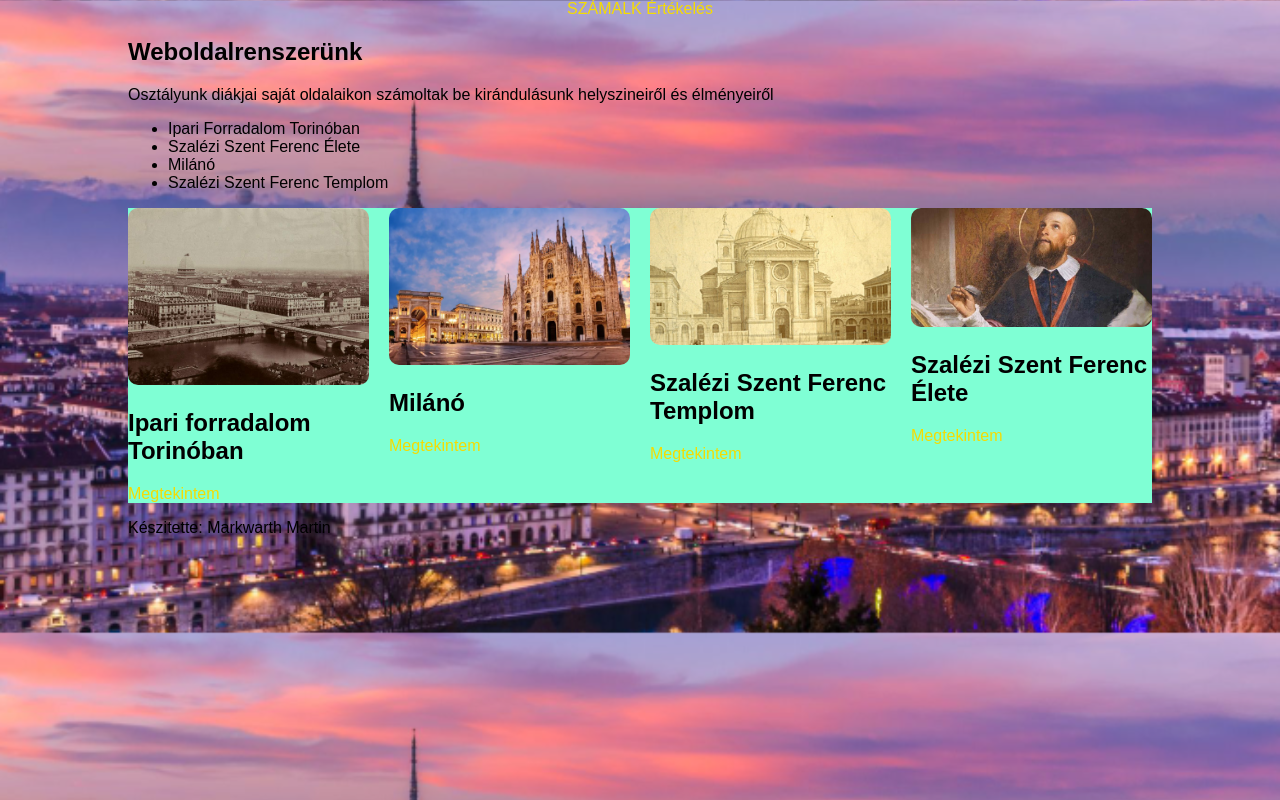
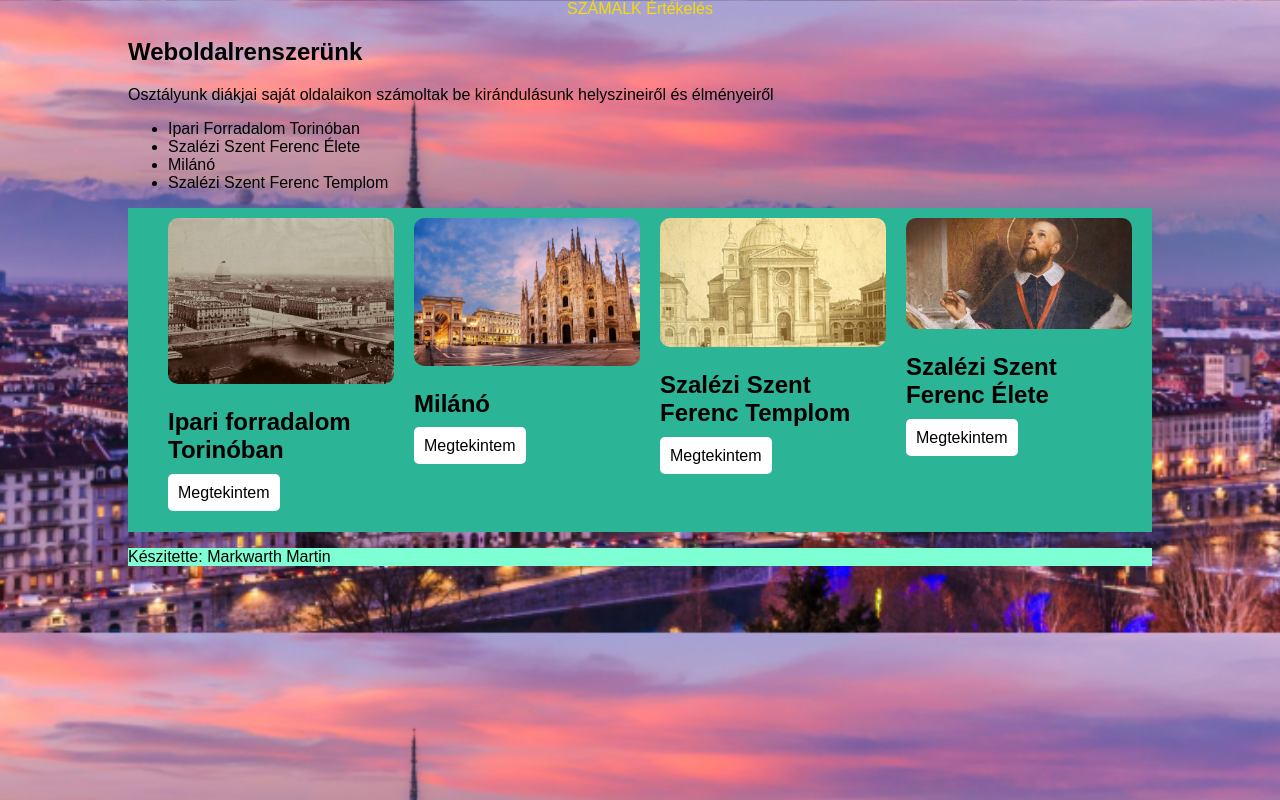
Before and after one commit to Husfield/Markwarth_Martin_Dolgozat2, a plain HTML site: page index.html in a window 1280 px wide. Drawn offline with Linux system fonts and the light colour scheme.

Commit message:
+10 perc

```diff
--- a/formazas.css
+++ b/formazas.css
@@ -4,16 +4,25 @@
 
 body {
     background-image: url(forrasok/fooldal_forrasok/torino.png);
-    background-size: 100%;
+    background-size: cover;
     width: 80%;
     max-width: 1200px;
     margin: auto;
     font-family: sans-serif;
+
 }
 
-
+p {
+    size: 15px;
+}
+.hal{
+    padding: 10px;
+    border-radius: 5px;
+    background-color: white;
+    color: #000;
+}
 a {
-     color: rgb(245, 220, 1);
+    color: rgb(245, 220, 1);
     text-decoration: none;
 
 }
@@ -21,19 +30,31 @@ nav{
     text-align: center;
 
 }
+footer {
+    width: 100%;
+    background-color: aquamarine;
+    color: black;
+}
 img{
     width: 100%;
     border-radius: 10px;
+
 }
 #Egész{
     width: 100%;
-    background-color: aquamarine;
-
+    padding: 10px 20px 30px 40px;
+    background-color: rgb(44, 180, 151);
+    background-size: 100%;
     display: grid;
     grid-template-columns: 1fr 1fr 1fr 1fr;
     gap: 20px;
 }
 
 @media screen and (max-width:600px){
-
+    #Egész {
+        grid-template-columns: 1fr;
+    }
+    body {
+        width: 100%;
+    }
 }
--- a/index.html
+++ b/index.html
@@ -33,14 +33,14 @@
             <div id="Ipari forradalom Torinóban">
               <h2>Ipari forradalom Torinóban</h2>
             </div>
-            <a href="#">Megtekintem</a>
+            <a class="hal" href="#">Megtekintem</a>
           </div>
           <div>
             <img src="forrasok/fooldal_forrasok/milano.png" alt="" />
             <div id="Milánó">
               <h2>Milánó</h2>
             </div>
-            <a href="#">Megtekintem</a>
+            <a class="hal" href="#">Megtekintem</a>
           </div>
           <div>
             <img
@@ -50,14 +50,14 @@
             <div id="Szalézi Szent Ferenc Templom">
               <h2>Szalézi Szent Ferenc Templom</h2>
             </div>
-            <a href="#">Megtekintem</a>
+            <a class="hal" href="#">Megtekintem</a>
           </div>
           <div>
             <img src="forrasok/fooldal_forrasok/szalezi_sz_ferenc.png" alt="" />
             <div id="Szalézi Szent Ferenc Élete">
               <h2>Szalézi Szent Ferenc Élete</h2>
             </div>
-            <a href="#">Megtekintem</a>
+            <a class="hal" href="#">Megtekintem</a>
           </div>
         </div>
       </article>
```
